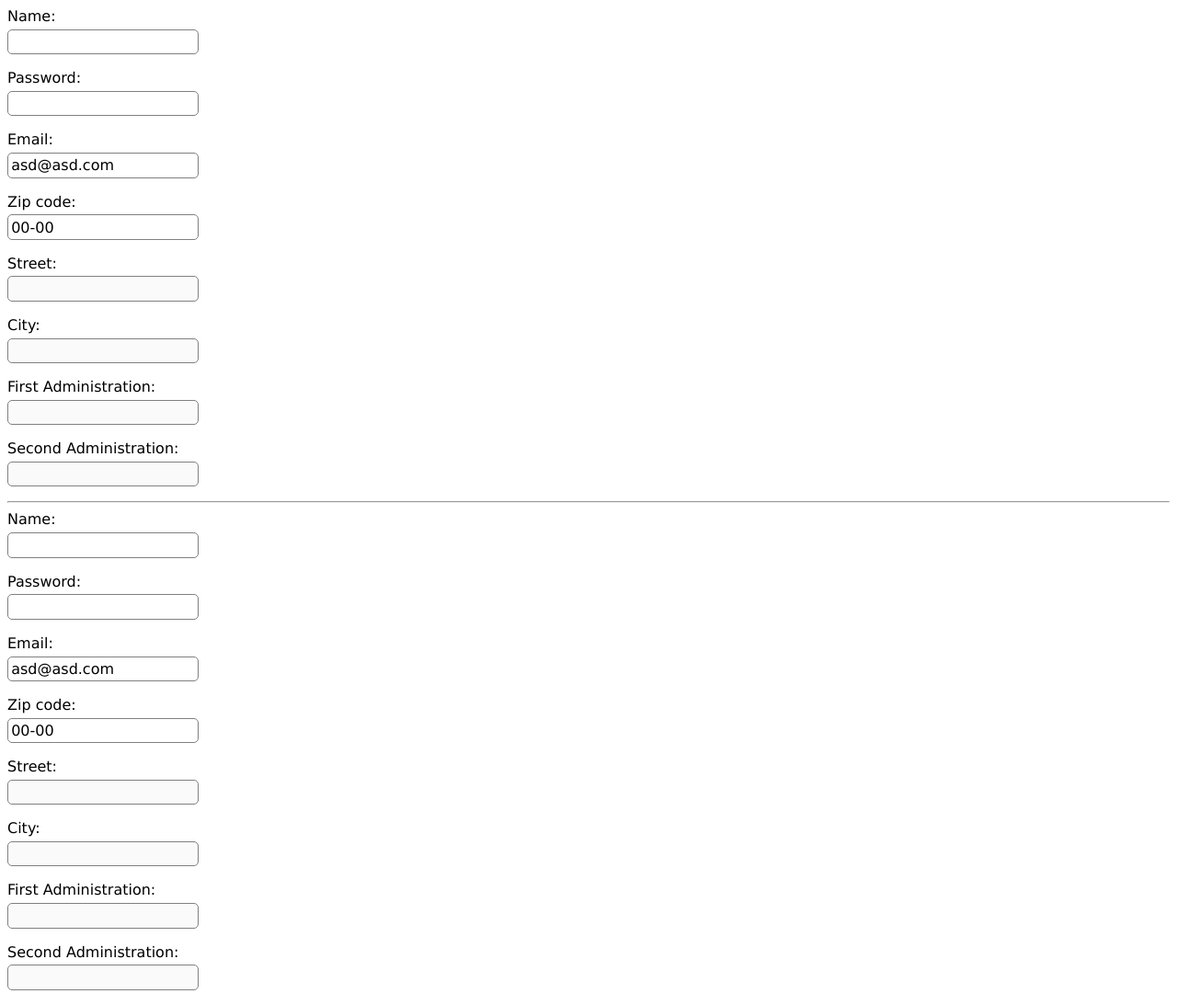
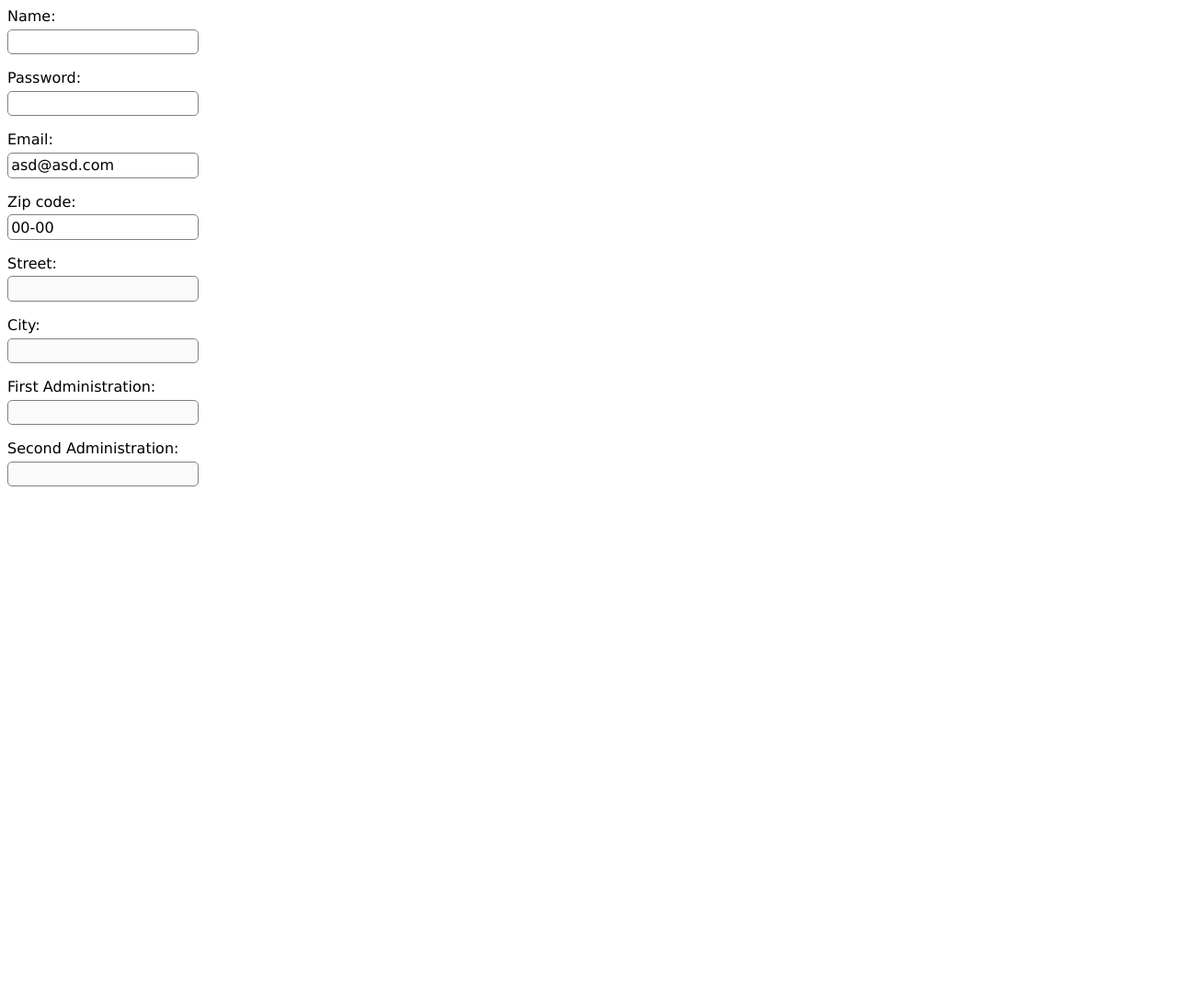
Before and after one commit to plawicki/jqueryValidationPlugin, a plain HTML site: page index.html in a window 1280 px wide. Shown: the whole page at 92% size. After the commit the page ends 800 px from the top, so only its background shows below. Drawn offline with Linux system fonts and the light colour scheme.

Commit message:
Update index.html

```diff
--- a/index.html
+++ b/index.html
@@ -94,26 +94,5 @@
 			<input id="secondAdm" disabled></input>
 		</div>
 	<form>
-	<hr/>
-	<form id="formTwo">
-		<label>Name:</label>
-		<input id="nameA"  name="name" type="text"></input>
-		<label>Password:</label>
-		<input id="passwordA" name="password" type="password"></input>
-		<label>Email:</label>
-		<input id="emailA" name="email" type="text" value="asd@asd.com"></input>
-		<label>Zip code:</label>
-		<input id="zipA" name="zip" type="text" value="00-00"></input>
-		<div id="addressA">
-			<label>Street:</label>
-			<input id="streetA" disabled></input>
-			<label>City:</label>
-			<input id="cityA" disabled></input>
-			<label>First Administration:</label>
-			<input id="firstAdmA" disabled></input>
-			<label>Second Administration:</label>
-			<input id="secondAdmA" disabled></input>
-		</div>
-	<form>
 </body>
 </html
```
